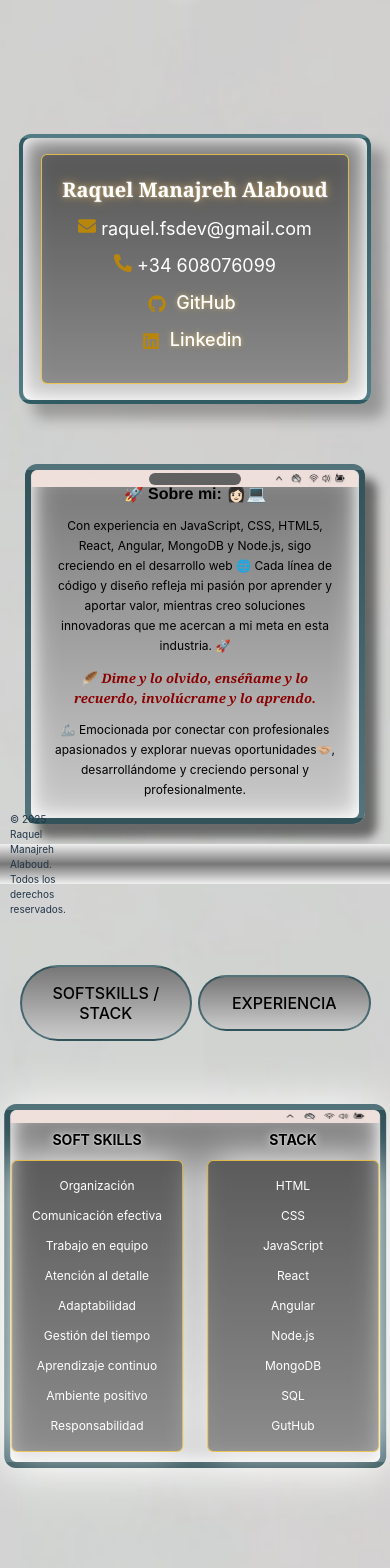
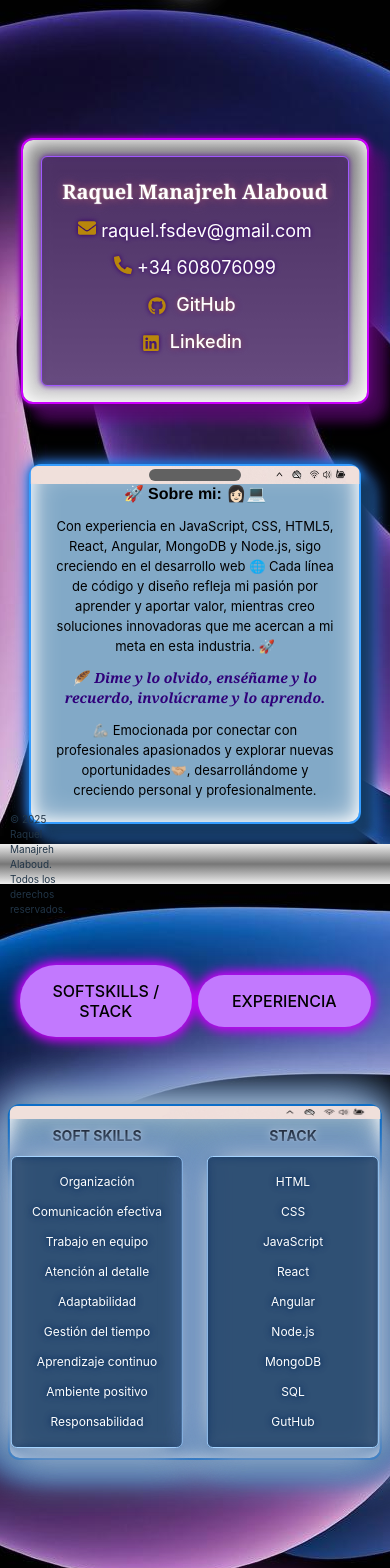
Before and after one commit to raquel-manajreh/Portfolio-Personal, a React (Vite) app: page / in a window 390 px wide. Shown: the part 340-1908 px from the top of the page. Built offline with nearby package versions, Linux system fonts and the light colour scheme.

Commit message:
todo el css y funcionalidad acabados

```diff
--- a/src/Pages/Contact/Contact.css
+++ b/src/Pages/Contact/Contact.css
@@ -128,12 +128,12 @@ label {
 
   .formContact{
     width: 100%;
-    border: 3px solid #1c3469;
-    filter: drop-shadow(0 0 6px #0448dc) drop-shadow(0 0 6px #0b152ca5);
+    border: 3px solid #3f005f36;
+    filter: drop-shadow(0 0 3px #0448dc) drop-shadow(0 0 3px #0b152ca5);
   }
   .input, .messageInput {
     width: 60%;
-    border: 3px solid #aa00ff;
+    border: 1px solid #c552ff;
     filter: drop-shadow(0 0 2px #aa00ff36) drop-shadow(0 0 2px #aa00ff44);
   }
   .sendButton {
--- a/src/Pages/Home/AboutMe/AboutMe.css
+++ b/src/Pages/Home/AboutMe/AboutMe.css
@@ -71,13 +71,25 @@
 @media (max-width: 768px){
 
     .tablet1{
+        border: 2px solid #359dff;
+        filter: drop-shadow(0 0 4px #0069bf) drop-shadow(0 0 8px #4589ff);
         margin-top: 500px;
         width: 80%;
         height: 360px;
         left: 10%;
+        background: #82a9c7;
     }
     .tablet1::before {
         width: 100%;
         height: 5%;
     }
+    .aboutMeInfo{
+        padding: 4px 10px;
+        font-size: 13px;
+        margin-top: -6px;
+    }
+    .aboutMeInfo:nth-child(3) {
+        font-size: 14px;
+        color:rgb(47, 0, 122);
+      }
 }
--- a/src/Pages/Home/CodeComponent/CodeComponent.css
+++ b/src/Pages/Home/CodeComponent/CodeComponent.css
@@ -60,11 +60,16 @@
 .section3{
     width: 100%;
     justify-items: center;
-    margin-top: 330px
+    margin-top: 330px;
+    }
+    .tablet2{
+        border: 2px solid #e88bff;
+        filter: drop-shadow(0 0 6px #cc00ff) drop-shadow(0 0 6px #cc00ff);
     }
     .divSmartphones{
         display: flex;
         gap: 26px;
+        filter: drop-shadow(0 0 3px #cc00ff) drop-shadow(0 0 3px #cc00ff);
     }
     .screenIcons{
         font-size: 20px;
--- a/src/Pages/Home/Experience/Experience.css
+++ b/src/Pages/Home/Experience/Experience.css
@@ -60,12 +60,14 @@
       position: relative;
       z-index: 20;
       top: 220px;
+      border: 2px solid #0d6ec8;
+      filter: drop-shadow(0 0 3px #003662) drop-shadow(0 0 2px #4477cd);
+      background: #7b9fb9;
     }
 
     .computerCard::before {
       width: 100%;
       height: 3.6%;
-      background-size: cover;
       background-size: 96% 88%;
     }
 
--- a/src/Pages/Home/Home.css
+++ b/src/Pages/Home/Home.css
@@ -181,6 +181,9 @@
 /* Versión móvil (tamaño máximo 768px) */
 @media (max-width: 768px) {
   .homePage {
+
+    background-image: url("../../../public/back1.JPG");
+    background-repeat:repeat-y;
     display: flex;
     padding: 20px;
     align-items: flex-start;
@@ -192,6 +195,7 @@
   }
 
   .h1 {
+    color:#1530a7;
     font-size: 40px;
     text-align: center;
     padding: 0px 30px;
@@ -199,6 +203,7 @@
   }
 
   .h3 {
+    color: #1530a7;
     font-size: 22px;
     text-align: center;
     padding: 0px 30px;
@@ -222,6 +227,7 @@
     left: 5%;
     width: 90%;
     position: absolute;
+    filter: drop-shadow(0 0 6px #cc00ff) drop-shadow(0 0 6px #cc00ff);
   }
 
   .tittleButton {
@@ -230,6 +236,8 @@
     padding: 8px 0;
     padding: 16px 10px;
     border-radius: 80px;
+    border: 2px #e1bdff;
+    background: #c279fe;
   }
 
   .misProyectos{
@@ -237,6 +245,7 @@
     margin-left: 25%;
     margin-top: 120px;
     font-size: 26px;
+    color:#f1f1f1;
 }
   .projects-container {
     width: 80%;
@@ -255,6 +264,9 @@
   .smartphone {
     width: 90%;
     margin-bottom: 20px;
+    border: 2px solid #489dff;
+    filter: drop-shadow(0 0 3px #0a5aaa) drop-shadow(0 0 3px #2391ff);
+    box-shadow: none;
   }
 
   .projectImage {
@@ -262,5 +274,11 @@
     height: auto;
     padding: 10px 0;
   }
+  .smartphone .screen {
+    width: 100%;
+    height: 98%;
+    background: linear-gradient(to bottom, #6589bc, #ffffff, #659cbc);
+
+  }
 
 }
--- a/src/Pages/Home/Info/Info.css
+++ b/src/Pages/Home/Info/Info.css
@@ -61,8 +61,12 @@
       left: 50%;
       transform: translateX(-50%);
       width: 80%;
+      border: 2px solid #cc00ff;
+      filter: drop-shadow(0 0 2px #740291) drop-shadow(0 0 3px #9e00c6);
     }
     .card {
+      border: 1px solid #a058ff;
+      filter: drop-shadow(0 0 2px #4c0291) drop-shadow(0 0 3px #6d00c674);
       font-size: 18px;
       padding: 20px;
     }
--- a/src/Pages/Home/SkillsStack/SkillsStack.css
+++ b/src/Pages/Home/SkillsStack/SkillsStack.css
@@ -22,6 +22,10 @@
 }
 
 @media (max-width: 768px){
+    .ulSkillsStack{
+        border: 1px solid #a4d3ff;
+        filter: drop-shadow(0 0 3px #003662) drop-shadow(0 0 2px #4477cd);
+    }
     .skillsStacks{
         display: flex;
         justify-content: center;
--- a/src/components/NavBar/NavBar.css
+++ b/src/components/NavBar/NavBar.css
@@ -9,7 +9,7 @@
   }
 
   .navBar {
-    background-color: #1f335e;
+    background-color: #09255d;
     height: 6%;
     position: fixed;
     top: 0;
```
